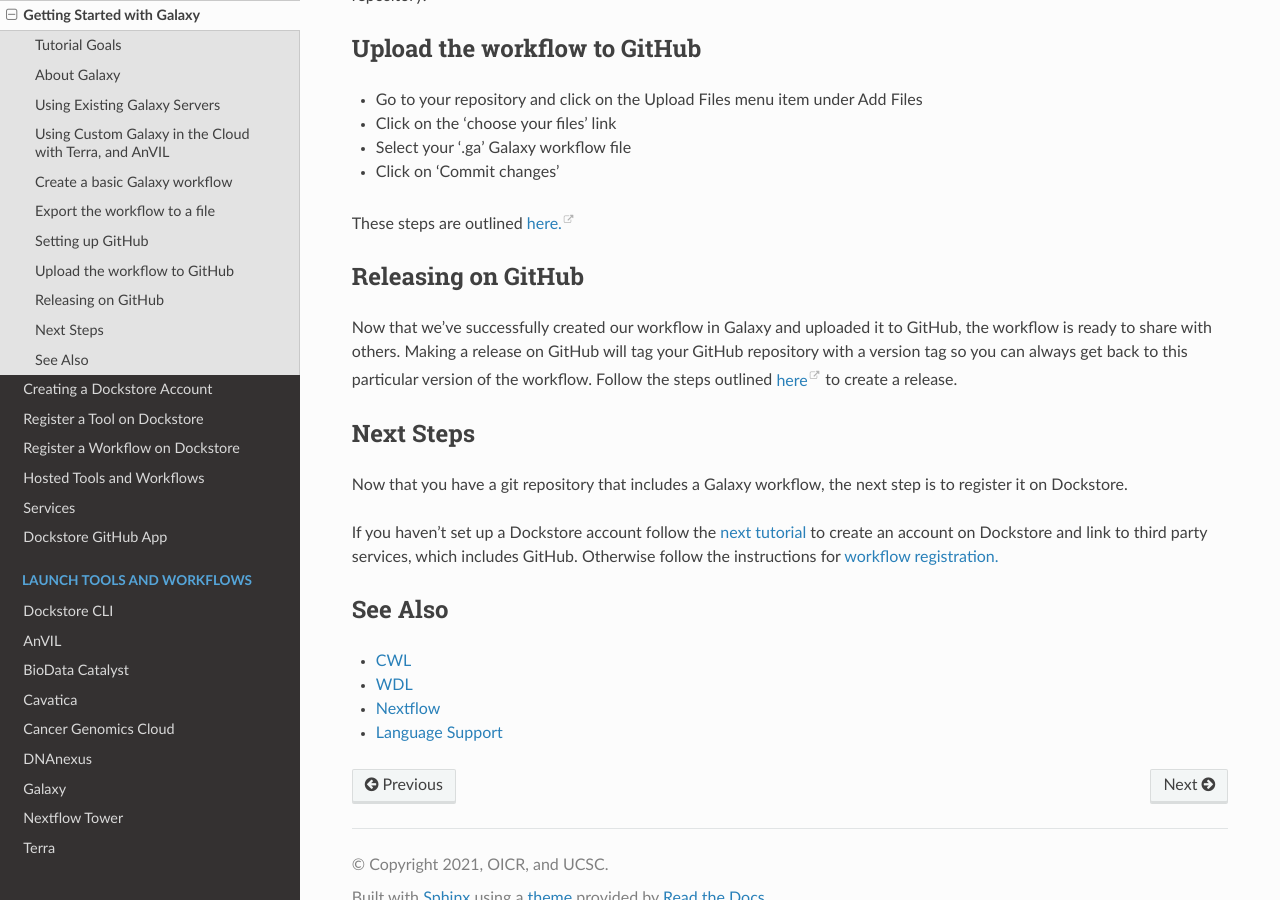
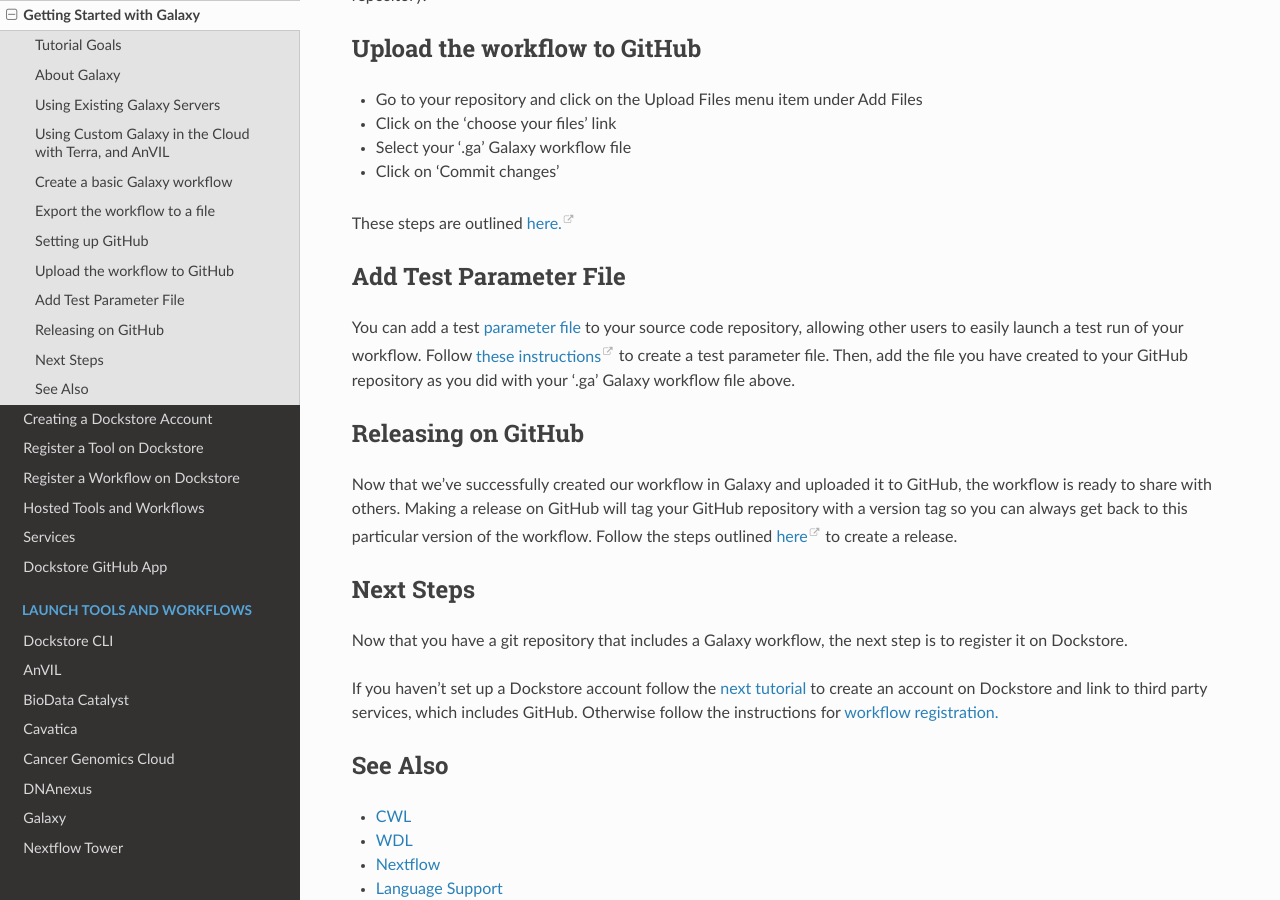
Before and after one commit to dockstore/dockstore-documentation, a Sphinx documentation site: the page built from docs/getting-started/getting-started-with-galaxy.rst, in a window 1280 px wide and 900 px high, scrolled down 2056 px. Built offline with Sphinx 7.4.7 and the Read the Docs theme 2.0.0, drawn with Linux system fonts in a browser that asks for light colours.

Commit message:
add test parameter verbiage and updated galaxy-on-terra env creation instructions

```diff
--- a/docs/getting-started/getting-started-with-galaxy.rst
+++ b/docs/getting-started/getting-started-with-galaxy.rst
@@ -72,6 +72,11 @@
 
 These steps are outlined `here. <https://docs.github.com/en/github/managing-files-in-a-repository/adding-a-file-to-a-repository>`__
 
+Add Test Parameter File
+-----------------------
+
+You can add a test :ref:`dict parameter file` to your source code repository, allowing other users to easily launch a test run of your workflow.  Follow `these instructions <https://usegalaxy.org/training-material/topics/contributing/tutorials/create-new-tutorial-technical/tutorial.html#testing-the-workflow-recommended>`__ to create a test parameter file.  Then, add the file you have created to your GitHub repository as you did with your '.ga' Galaxy workflow file above.
+
 Releasing on GitHub
 -------------------
 
--- a/docs/launch-with/galaxy-launch-with.rst
+++ b/docs/launch-with/galaxy-launch-with.rst
@@ -29,7 +29,7 @@
 
 You can use Terra to spin up a custom cloud environment for Galaxy. Terra has integrated Galaxy making it possible for users to spin up a custom Galaxy server backed by a cloud environment and dedicated resources. This feature is available on all "faces" of Terra, such as AnVIL. Apart from providing a rapid and customizable Galaxy cloud instance, Terra is able to access a rich data corpus hosted in the cloud, including many controlled-access datasets facilitating the user to securely carry out analyses using this data.
 
-To spin up a custom cloud environment on Terra, navigate to the Notebooks tab on any Workspace on `Terra <https://app.terra.bio/>`__ and click on the "Create a Cloud Environment for Galaxy" on the left.
+To spin up a custom cloud environment on Terra, navigate to the "ANALYSES" tab on any Workspace on `Terra <https://app.terra.bio/>`__, click the "+ Start" button, then click on the "Galaxy" button under "Select an application" on the right.
 
 .. figure:: /assets/images/docs/galaxy/create_galaxy_environment.png
    :alt: Create a Cloud Environment for Galaxy
```
Also changed, not shown: docs/assets/images/docs/galaxy/create_galaxy_environment.png.
